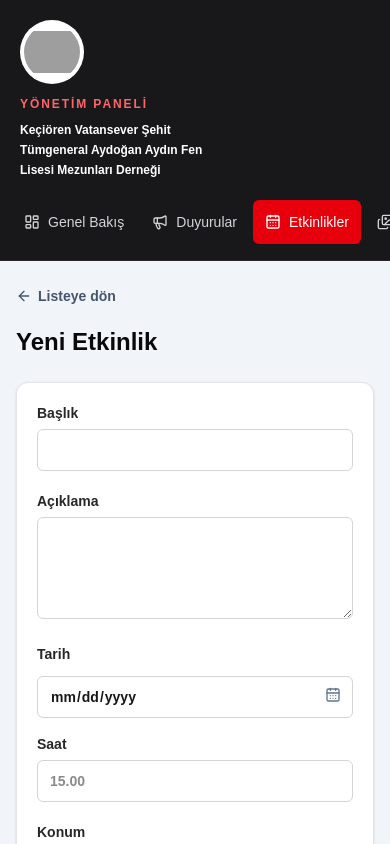
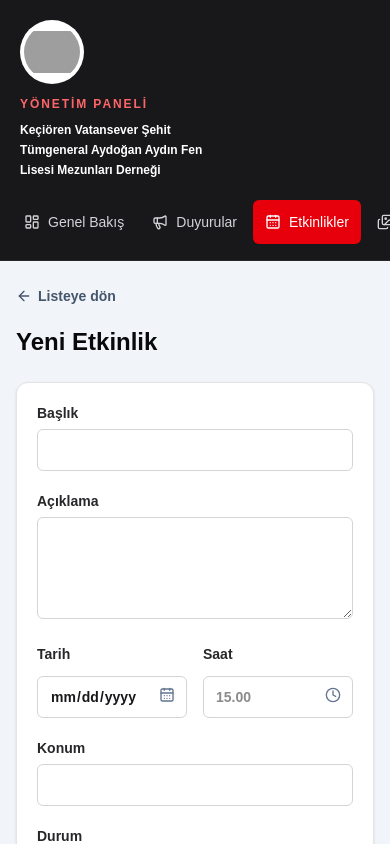
Before and after one commit to pclelif/mezun-dernegi, a Next.js app: page /admin/etkinlikler/yeni in a window 390 px wide. Shown: the top 844 px of the page. Built offline with nearby package versions, Linux system fonts and the light colour scheme; no server answers; the database is empty; grey boxes are pictures that could not be loaded.

Commit message:
style: align Date and Time side-by-side with Clock icon in EventForm, shift Listeye don text in AnnouncementForm

```diff
--- a/src/app/globals.css
+++ b/src/app/globals.css
@@ -55,7 +55,8 @@
   input, textarea, select { font: inherit; }
   button { font-family: inherit; }
   button { cursor: pointer; }
-  input[type="date"]::-webkit-calendar-picker-indicator {
+  input[type="date"]::-webkit-calendar-picker-indicator,
+  input[type="time"]::-webkit-calendar-picker-indicator {
     opacity: 0;
     position: absolute;
     inset: 0;
--- a/src/components/admin/AnnouncementForm.tsx
+++ b/src/components/admin/AnnouncementForm.tsx
@@ -62,7 +62,7 @@ export function AnnouncementForm({ initial }: AnnouncementFormProps) {
       <div>
         <Link href="/admin/duyurular" className="inline-flex items-center gap-1.5 text-sm font-semibold text-slate-600 hover:text-red-600">
           <ArrowLeft className="size-4 shrink-0" aria-hidden="true" />
-          <span className="translate-y-[1px]">Listeye dön</span>
+          <span className="translate-y-[1.5px]">Listeye dön</span>
         </Link>
         <h1 className="mt-4 text-2xl font-bold text-zinc-950">
           {initial ? "Duyuruyu Düzenle" : "Yeni Duyuru"}
--- a/src/components/admin/EventForm.tsx
+++ b/src/components/admin/EventForm.tsx
@@ -1,6 +1,6 @@
 "use client";
 
-import { ArrowLeft, CalendarDays, LoaderCircle } from "lucide-react";
+import { ArrowLeft, CalendarDays, Clock, LoaderCircle } from "lucide-react";
 import Link from "next/link";
 import { useRouter } from "next/navigation";
 import { type FormEvent, useState } from "react";
@@ -81,7 +81,7 @@ export function EventForm({ initial }: EventFormProps) {
           Açıklama
           <textarea name="description" rows={4} defaultValue={initial?.description ?? ""} className={fieldClass} />
         </label>
-        <div className="grid gap-4 sm:grid-cols-2">
+        <div className="grid grid-cols-2 gap-4">
           <label className="block text-sm font-semibold text-zinc-800">
             Tarih
             <div className="relative mt-1.5">
@@ -91,7 +91,10 @@ export function EventForm({ initial }: EventFormProps) {
           </label>
           <label className="block text-sm font-semibold text-zinc-800">
             Saat
-            <input name="time" defaultValue={initial?.time ?? ""} className={fieldClass} placeholder="15.00" />
+            <div className="relative mt-1.5">
+              <input name="time" defaultValue={initial?.time ?? ""} className={`${fieldClass} mt-0 pr-10`} placeholder="15.00" />
+              <Clock className="pointer-events-none absolute right-3 top-[calc(50%+0.5px)] size-4 -translate-y-1/2 text-slate-500" aria-hidden="true" />
+            </div>
           </label>
         </div>
         <label className="block text-sm font-semibold text-zinc-800">
```
